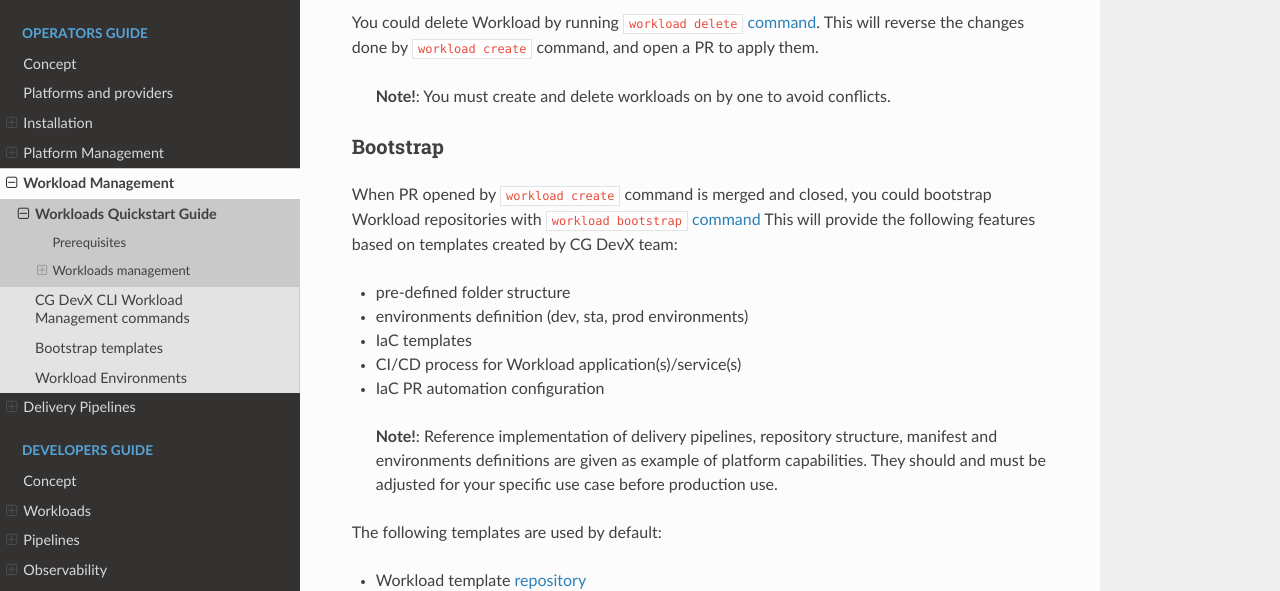
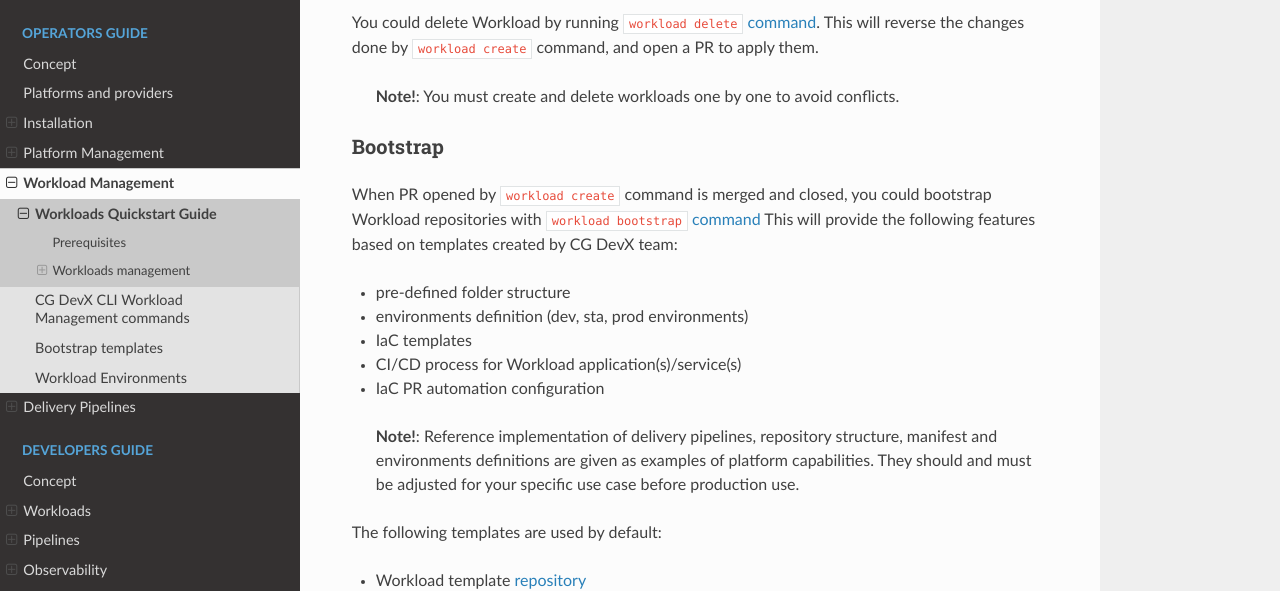
Before and after one commit to CloudGeometry/cg-devx-docs, an MkDocs documentation site: the page built from docs/operators_guide/workload_management/workloads.md, in a window 1280 px wide and 900 px high, scrolled down 1221 px. Shown: the part 171-762 px from the top of the window. Built offline with MkDocs 1.6.1, drawn with Linux system fonts in a browser that asks for light colours; nearby versions of some CDN libraries; a script that is not in the unit is left out.

Commit message:
docs: update workloads.md

```diff
--- a/docs/operators_guide/workload_management/workloads.md
+++ b/docs/operators_guide/workload_management/workloads.md
@@ -57,7 +57,7 @@ instead of using monorepo that is CG DevX default behavior.
 You could delete Workload by running `workload delete` [command](../workload_management/cli_commands.md#delete).
 This will reverse the changes done by `workload create` command, and open a PR to apply them.
 
-> **Note!**: You must create and delete workloads on by one to avoid conflicts.
+> **Note!**: You must create and delete workloads one by one to avoid conflicts.
 
 ### Bootstrap
 
@@ -73,7 +73,7 @@ This will provide the following features based on templates created by CG DevX t
 - IaC PR automation configuration
 
 > **Note!**: Reference implementation of delivery pipelines, repository structure,
-> manifest and environments definitions are given as example of platform capabilities.
+> manifest and environments definitions are given as examples of platform capabilities.
 > They should and must be adjusted for your specific use case before production use.
 
 The following templates are used by default:
```
